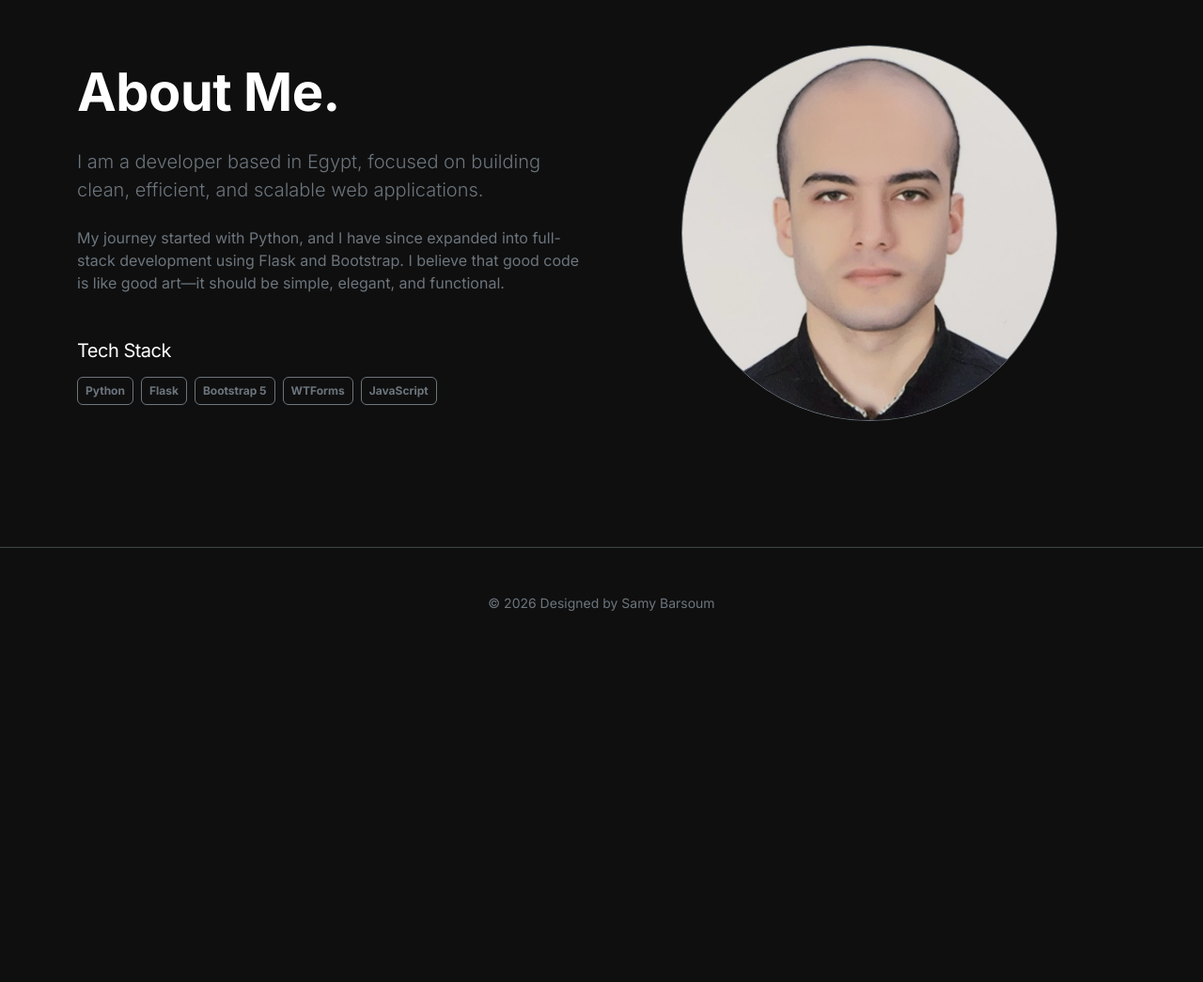
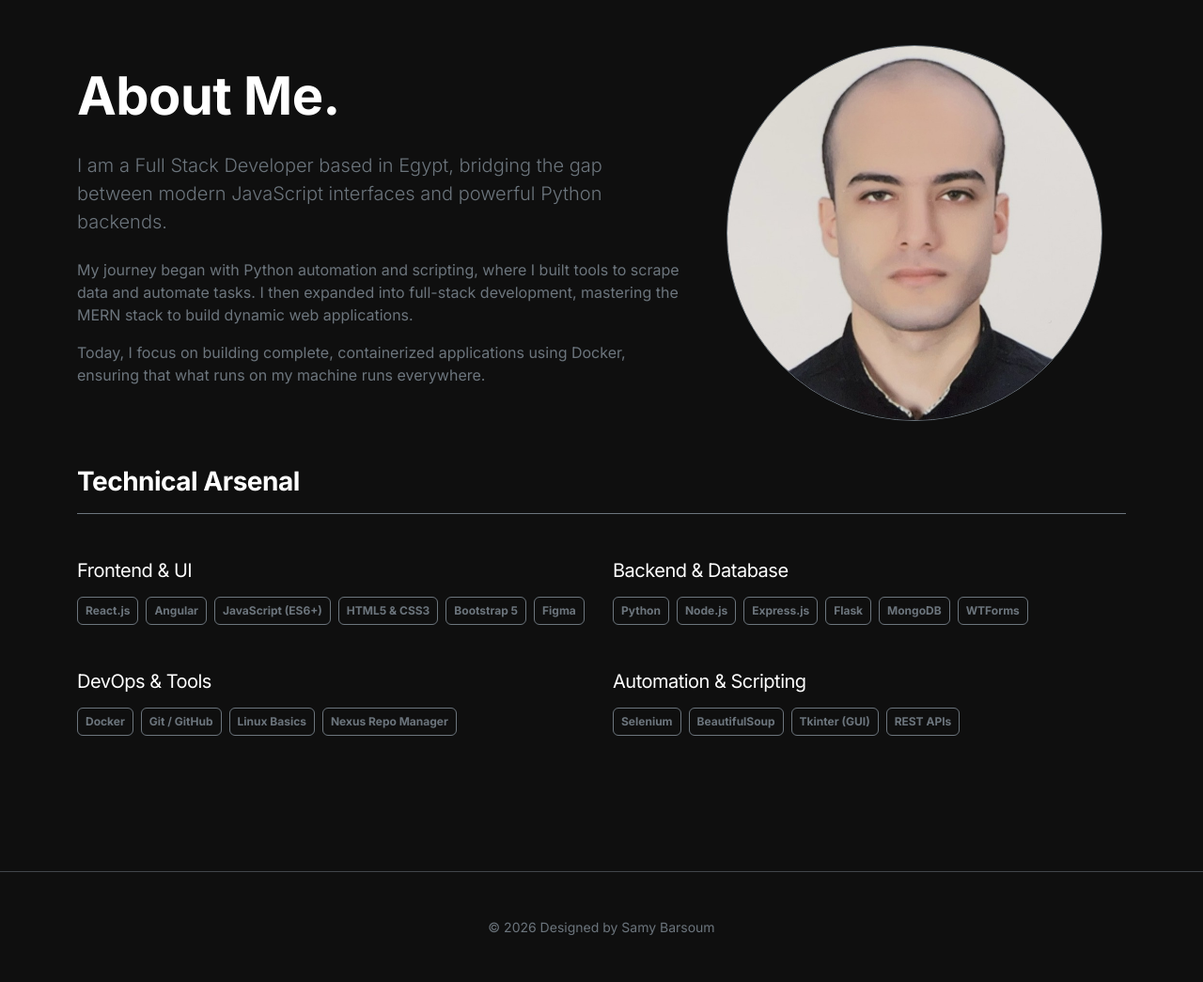
Before and after one commit to samybit/my-portfolio, a Flask app: page /about in a window 1280 px wide. Shown: the part 100-1145 px from the top of the page at 94% size. Before the commit the page ends 750 px from the top, so only its background shows below. Run offline with Flask 3, Linux system fonts and the light colour scheme; some libraries are stand-ins or nearby versions.

Commit message:
Fill placeholders of index and about

```diff
--- a/templates/about.html
+++ b/templates/about.html
@@ -1,32 +1,28 @@
 {% extends "base.html" %}
 
-{% block title %}About - My Portfolio{% endblock %}
+{% block title %}About - Samy Barsoum{% endblock %}
 
 {% block content %}
 <div class="container py-5">
-  <div class="row align-items-center">
+  <div class="row align-items-center mb-5">
 
-    <div class="col-md-6">
+    <div class="col-md-7">
       <h1 class="display-4 fw-bold mb-4">About Me.</h1>
       <p class="lead text-secondary mb-4">
-        I am a developer based in Egypt, focused on building clean, efficient, and scalable web applications.
+        I am a Full Stack Developer based in Egypt, bridging the gap between modern JavaScript interfaces and powerful
+        Python backends.
       </p>
       <p class="text-secondary">
-        My journey started with Python, and I have since expanded into full-stack development using Flask and Bootstrap.
-        I believe that good code is like good art—it should be simple, elegant, and functional.
+        My journey began with Python automation and scripting, where I built tools to scrape data and automate tasks. I
+        then expanded into full-stack development, mastering the MERN stack to build dynamic web applications.
       </p>
-
-      <h5 class="mt-5 text-white">Tech Stack</h5>
-      <div class="d-flex gap-2 flex-wrap mt-3">
-        <span class="badge border border-secondary text-secondary bg-transparent p-2">Python</span>
-        <span class="badge border border-secondary text-secondary bg-transparent p-2">Flask</span>
-        <span class="badge border border-secondary text-secondary bg-transparent p-2">Bootstrap 5</span>
-        <span class="badge border border-secondary text-secondary bg-transparent p-2">WTForms</span>
-        <span class="badge border border-secondary text-secondary bg-transparent p-2">JavaScript</span>
-      </div>
+      <p class="text-secondary">
+        Today, I focus on building complete, containerized applications using Docker, ensuring that what runs on my
+        machine runs everywhere.
+      </p>
     </div>
 
-    <div class="col-md-6 text-center">
+    <div class="col-md-5 text-center mt-4 mt-md-0">
       <div class="ratio ratio-1x1 rounded-circle overflow-hidden border border-secondary mx-auto"
         style="max-width: 400px;">
         <img src="{{ url_for('static', filename='images/me.jpg') }}" alt="My Photo" class="bw-img"
@@ -34,5 +30,56 @@
       </div>
     </div>
   </div>
+
+  <div class="row mt-5">
+    <div class="col-12 mb-4">
+      <h3 class="fw-bold border-bottom border-secondary pb-3 mb-4">Technical Arsenal</h3>
+    </div>
+
+    <div class="col-md-6 mb-5">
+      <h5 class="text-white mb-3">Frontend & UI</h5>
+      <div class="d-flex gap-2 flex-wrap">
+        <span class="badge bg-transparent border border-secondary text-secondary p-2">React.js</span>
+        <span class="badge bg-transparent border border-secondary text-secondary p-2">Angular</span>
+        <span class="badge bg-transparent border border-secondary text-secondary p-2">JavaScript (ES6+)</span>
+        <span class="badge bg-transparent border border-secondary text-secondary p-2">HTML5 & CSS3</span>
+        <span class="badge bg-transparent border border-secondary text-secondary p-2">Bootstrap 5</span>
+        <span class="badge bg-transparent border border-secondary text-secondary p-2">Figma</span>
+      </div>
+    </div>
+
+    <div class="col-md-6 mb-5">
+      <h5 class="text-white mb-3">Backend & Database</h5>
+      <div class="d-flex gap-2 flex-wrap">
+        <span class="badge bg-transparent border border-secondary text-secondary p-2">Python</span>
+        <span class="badge bg-transparent border border-secondary text-secondary p-2">Node.js</span>
+        <span class="badge bg-transparent border border-secondary text-secondary p-2">Express.js</span>
+        <span class="badge bg-transparent border border-secondary text-secondary p-2">Flask</span>
+        <span class="badge bg-transparent border border-secondary text-secondary p-2">MongoDB</span>
+        <span class="badge bg-transparent border border-secondary text-secondary p-2">WTForms</span>
+      </div>
+    </div>
+
+    <div class="col-md-6 mb-5">
+      <h5 class="text-white mb-3">DevOps & Tools</h5>
+      <div class="d-flex gap-2 flex-wrap">
+        <span class="badge bg-transparent border border-secondary text-secondary p-2">Docker</span>
+        <span class="badge bg-transparent border border-secondary text-secondary p-2">Git / GitHub</span>
+        <span class="badge bg-transparent border border-secondary text-secondary p-2">Linux Basics</span>
+        <span class="badge bg-transparent border border-secondary text-secondary p-2">Nexus Repo Manager</span>
+      </div>
+    </div>
+
+    <div class="col-md-6 mb-5">
+      <h5 class="text-white mb-3">Automation & Scripting</h5>
+      <div class="d-flex gap-2 flex-wrap">
+        <span class="badge bg-transparent border border-secondary text-secondary p-2">Selenium</span>
+        <span class="badge bg-transparent border border-secondary text-secondary p-2">BeautifulSoup</span>
+        <span class="badge bg-transparent border border-secondary text-secondary p-2">Tkinter (GUI)</span>
+        <span class="badge bg-transparent border border-secondary text-secondary p-2">REST APIs</span>
+      </div>
+    </div>
+  </div>
+
 </div>
 {% endblock %}
```
Also changed, not shown: templates/index.html (+69 -33 lines).
